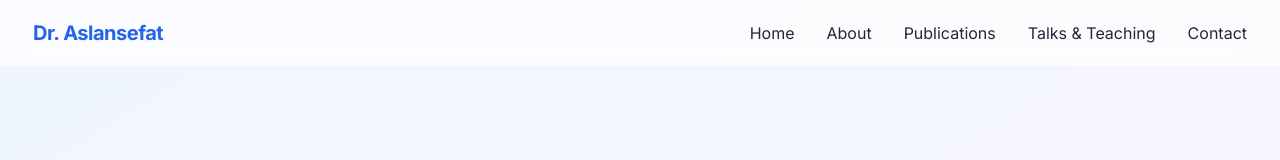
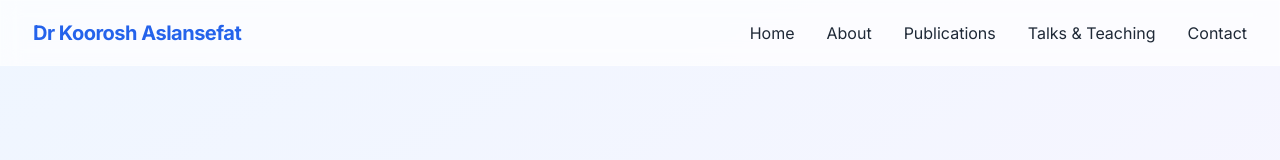
Before and after one commit to Dr-Koorosh-Aslansefat/Dr-Koorosh-Aslansefat.github.io, a plain HTML site: page index.html in a window 1280 px wide. Shown: the top 160 px of the page. Drawn offline with nearby package versions, Linux system fonts and the light colour scheme.

Commit message:
Update name from Dr. Aslansefat to Dr Koorosh Aslansefat

```diff
--- a/index.html
+++ b/index.html
@@ -35,8 +35,7 @@
         <div class="max-w-7xl mx-auto px-4 sm:px-6 lg:px-8">
             <div class="flex justify-between h-16 items-center">
                 <div class="flex-shrink-0 flex items-center">
-                    <span class="font-bold text-xl tracking-tight text-blue-600 dark:text-blue-400">Dr.
-                        Aslansefat</span>
+                    <span class="font-bold text-xl tracking-tight text-blue-600 dark:text-blue-400">Dr Koorosh Aslansefat</span>
                 </div>
                 <div class="hidden md:flex space-x-8">
                     <a href="#home" class="hover:text-blue-500 transition-colors">Home</a>
```
